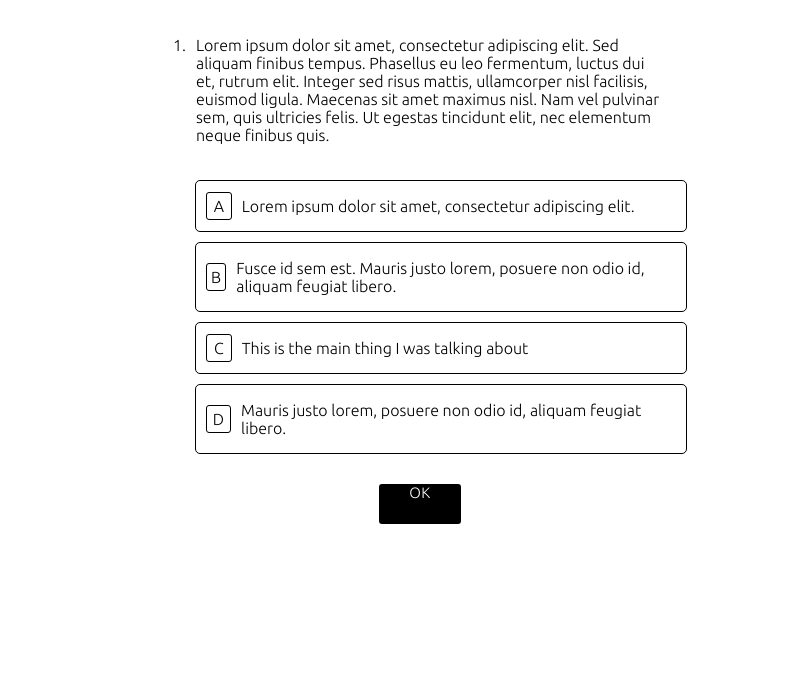
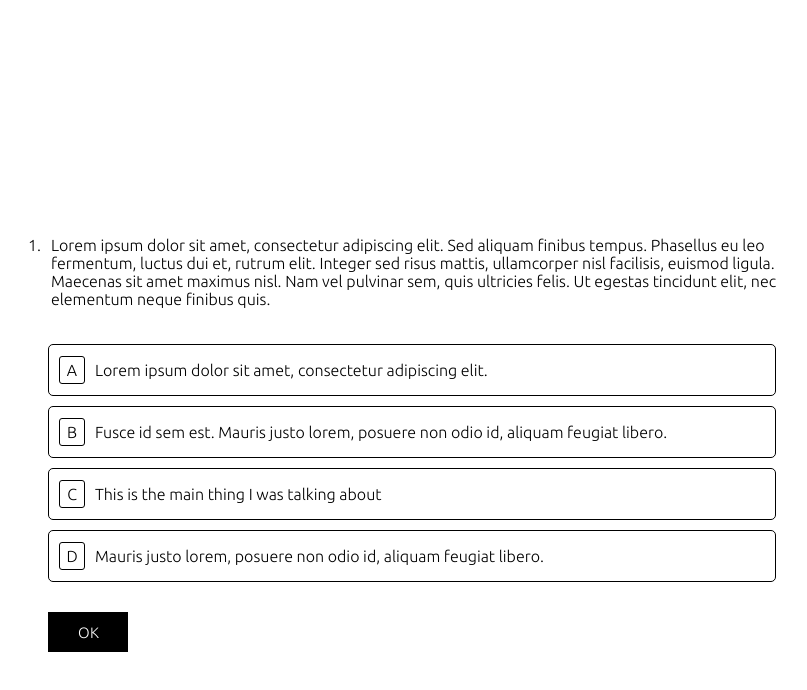
Before and after one commit to ovansa/quiz-trivia, a React (Create React App) app: page / in a window 1280 px wide. Shown: the top 690 px of the page, without its empty margins (220-1027 px from the left). Built offline with nearby package versions, Linux system fonts and the light colour scheme.

Commit message:
Repositioned elements in quiz page

```diff
--- a/src/App.css
+++ b/src/App.css
@@ -2,4 +2,5 @@ body {
   /* font-family: 'Open Sans Condensed'; */
   font-family: 'Ubuntu', sans-serif;
   padding: 20px 80px;
+  position: relative;
 }
--- a/src/component/options/options-component.styles.scss
+++ b/src/component/options/options-component.styles.scss
@@ -1,7 +1,7 @@
 .options {
   margin-top: 20px;
   margin-left: 20px;
-  width: 60%;
+  width: 90%;
   display: flex;
   flex-direction: column;
   row-gap: 10px;
--- a/src/quizpage/quizpage-component.styles.scss
+++ b/src/quizpage/quizpage-component.styles.scss
@@ -1,13 +1,13 @@
 .question-container {
   width: 70%;
-  margin: auto;
+  margin: 25vh auto;
   display: flex;
   flex-direction: column;
-  align-items: center;
+  // align-items: center;
 }
 
 .question-description {
-  width: 63%;
+  width: 100%;
   display: flex;
   align-items: flex-start;
   gap: 10px;
@@ -16,7 +16,6 @@
 .ok-button {
   padding: 0 30px;
   height: 40px;
-  border-radius: 3px;
   letter-spacing: 0.5px;
   font-size: 15px;
   background-color: black;
@@ -28,6 +27,12 @@
   margin-top: 30px;
   border: none;
   cursor: pointer;
-  display: flex;
-  justify-content: center;
+  width: 80px;
+  margin-left: 20px;
+
+  &:hover {
+    background-color: white;
+    color: black;
+    border: 1px solid;
+  }
 }
```
